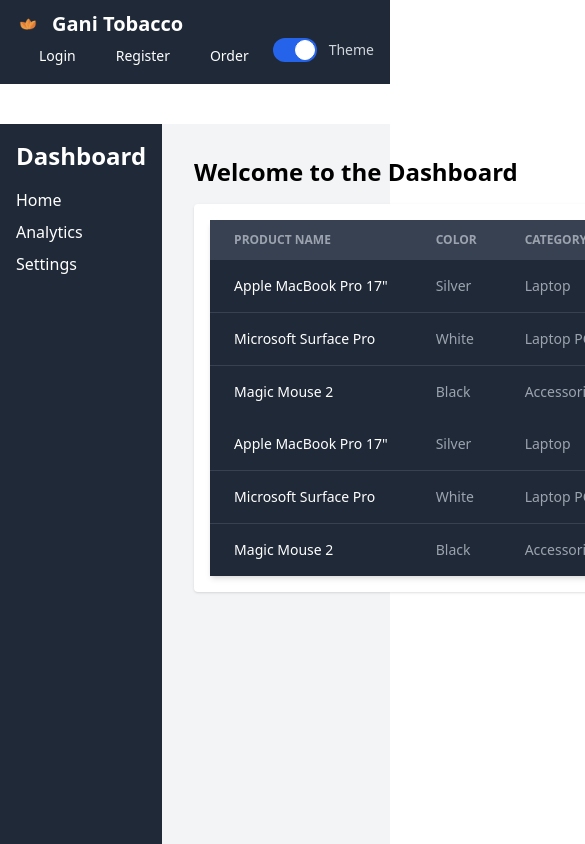
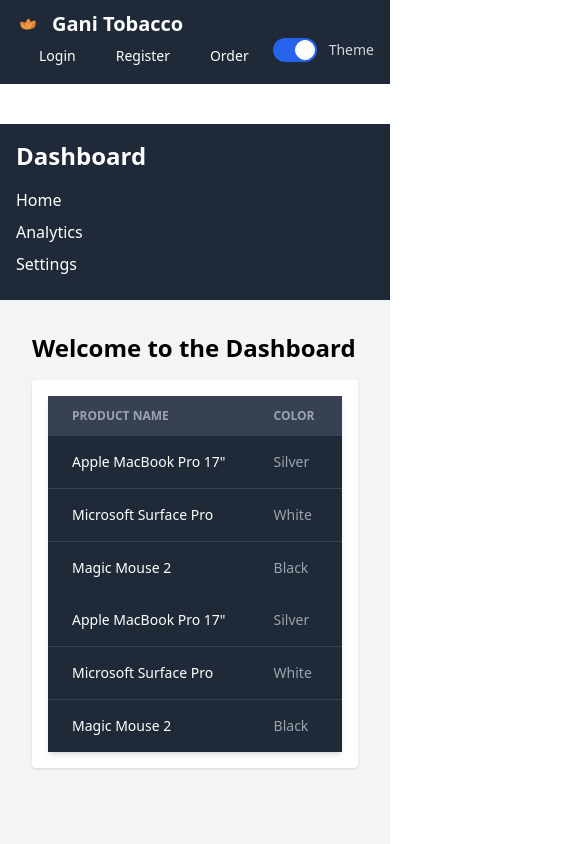
Before and after one commit to mirajhad/GaniTobacco.WEB, a React (Create React App) app: page /dashboard in a window 390 px wide. Shown: the top 844 px of the page, 585 px wide, since content can reach past the window. Built offline with nearby package versions, Linux system fonts and the light colour scheme.

Commit message:
dashboard

```diff
--- a/src/components/Dashboard/Dashboard.js
+++ b/src/components/Dashboard/Dashboard.js
@@ -1,15 +1,13 @@
 import React from "react";
 import { Link } from "react-router-dom";
-import Header from "../Header/Header";
 
 const Dashboard = () => {
   return (
     <>
-      <Header />
-      {/* Moved up the parent div */}
-      <div className="flex h-screen bg-gray-100">
+
+      <div className="flex flex-col md:flex-row h-screen bg-gray-100">
         {/* Sidebar */}
-        <div className="w-64 bg-gray-800 text-white p-4">
+        <div className="w-full md:w-64 bg-gray-800 text-white p-4">
           <h1 className="text-2xl font-bold">Dashboard</h1>
           <ul className="mt-4">
             <li className="mb-2">
@@ -31,11 +29,11 @@
         </div>
 
         {/* Main Content */}
-        <div className="flex-1 p-8">
+        <div className="flex-1 p-8 overflow-x-auto">
           <h2 className="text-2xl font-bold mb-4">Welcome to the Dashboard</h2>
           <div className="bg-white p-4 rounded shadow">
             <div className="relative overflow-x-auto shadow-md sm:rounded-lg">
-              <table className="w-full text-sm text-left rtl:text-right text-gray-500 dark:text-gray-400">
+            <table className="w-full text-sm text-left rtl:text-right text-gray-500 dark:text-gray-400">
                 <thead className="text-xs text-gray-700 uppercase bg-gray-50 dark:bg-gray-700 dark:text-gray-400">
                   <tr>
                     <th scope="col" className="px-6 py-3">
```
Also changed, not shown: src/routes.js (+4 -5 lines).
